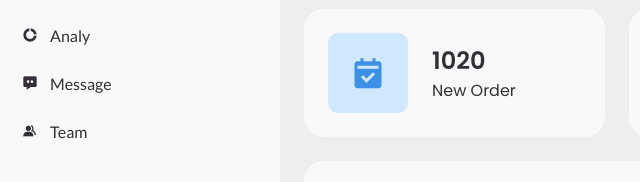
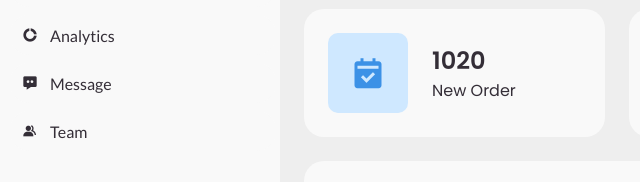
Before and after one commit to royuri/Adminhub, a plain HTML site: page index.html in a window 1280 px wide. Shown: the part 209-391 px from the top of the page, 0-640 px from the left. Drawn offline with nearby package versions, Linux system fonts and the light colour scheme.

Commit message:
Update index.html

```diff
--- a/index.html
+++ b/index.html
@@ -36,7 +36,7 @@
 			<li>
 				<a href="#">
 					<i class='bx bxs-doughnut-chart' ></i>
-					<span class="text">Analy</span>
+					<span class="text">Analytics</span>
 				</a>
 			</li>
 			<li>
```
